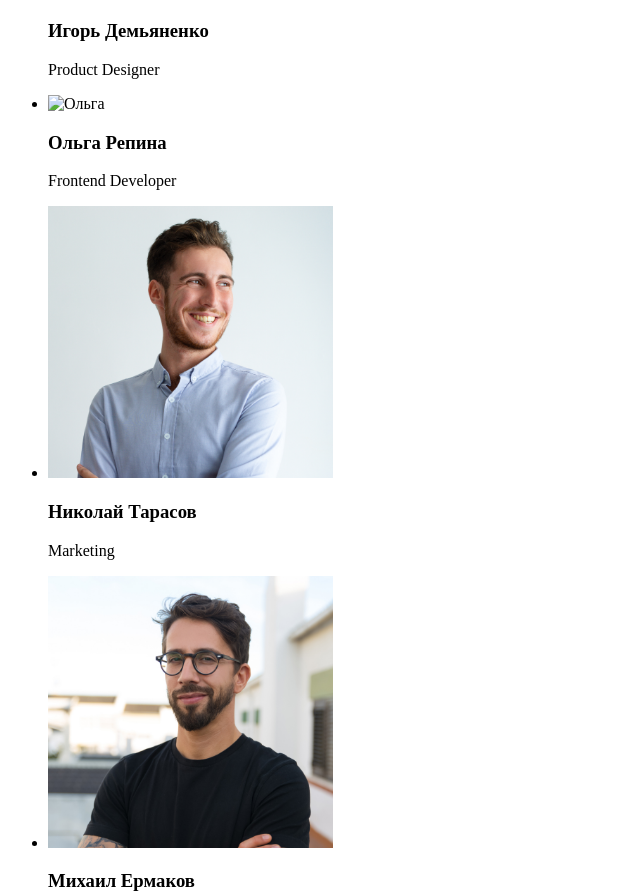
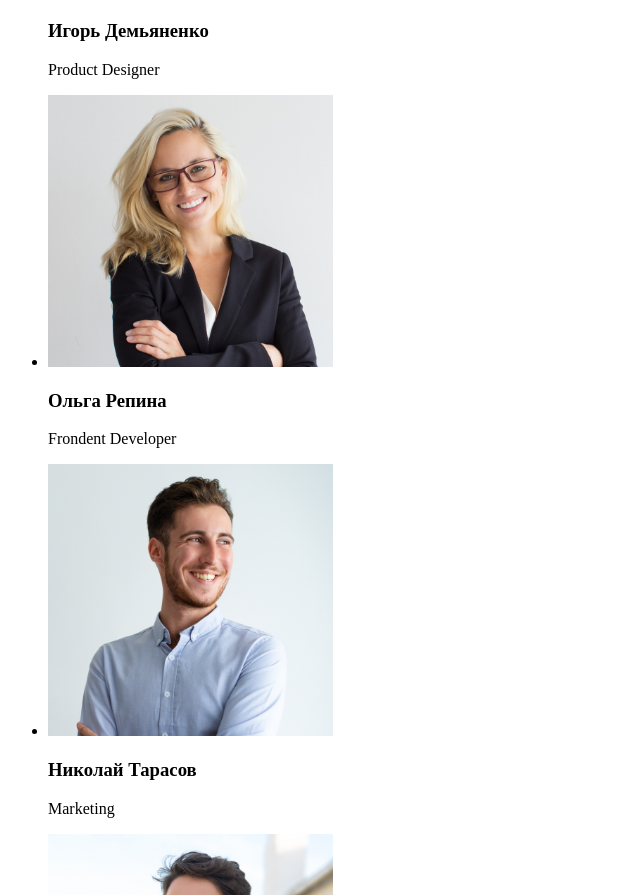
Before and after one commit to zeka2021/first_work, a plain HTML site: page index.html in a window 1280 px wide. Shown: the part 1810-2705 px from the top of the page, without its empty margins (0-640 px from the left). Drawn offline with Linux system fonts and the light colour scheme.

Commit message:
исправляла ошибку с 5 рисунком

```diff
--- a/index.html
+++ b/index.html
@@ -1,10 +1,12 @@
 <!DOCTYPE html>
 <html lang="ru">
+
 <head>
     <meta charset="UTF-8">
     <meta name="viewport" content="width=device-width, initial-scale=1.0">
     <title>домашняя работа</title>
 </head>
+
 <body>
     <header>
         <nav>
@@ -82,9 +84,9 @@
                     <p lang="en">Product Designer</p>
                 </li>
                 <li>
-                <img scr="../img.dz1/img5.jpg" alt="Ольга" width="285" height="272">
+                    <img src="./img.dz1/img5.jpg" alt="Ольга" width="285" height="272">
                     <h3>Ольга Репина</h3>
-                <p lang="en">Frontend Developer</p>
+                    <p lang="en">Frondent Developer</p>
                 </li>
                 <li>
                     <img src="./img.dz1/img6.jpg" alt="Николай" width="285" height="272">
@@ -117,4 +119,5 @@
         </ul>
     </footer>
 </body>
+
 </html>
```
Also changed, not shown: 1 other file. Lines whose indentation alone changed are shown as unchanged.
